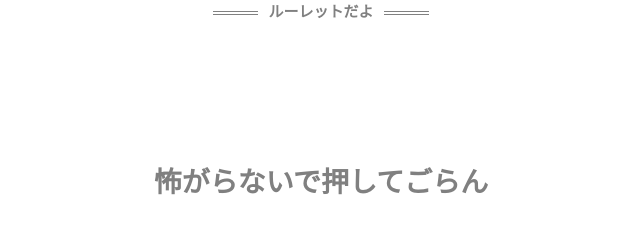
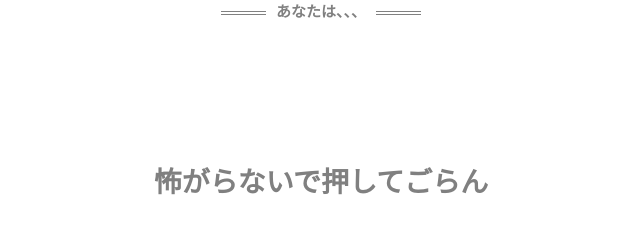
Before and after one commit to takechos/games, a plain HTML site: page dice/main.html in a window 1280 px wide. Shown: the top 240 px of the page, 319-959 px from the left. Drawn offline with Linux system fonts and the light colour scheme; a web font is replaced by a local one.

Commit message:
dice comp

```diff
--- a/dice/main.html
+++ b/dice/main.html
@@ -8,7 +8,7 @@
     </head>
     <body>
         <header>
-            <h1>ルーレットだよ</h1>
+            <h1>あなたは、、、</h1>
         </header>
         <article class="wapper">
             <div class="main">
```
Also changed, not shown: dice/dice.html (+1 -1 lines).
